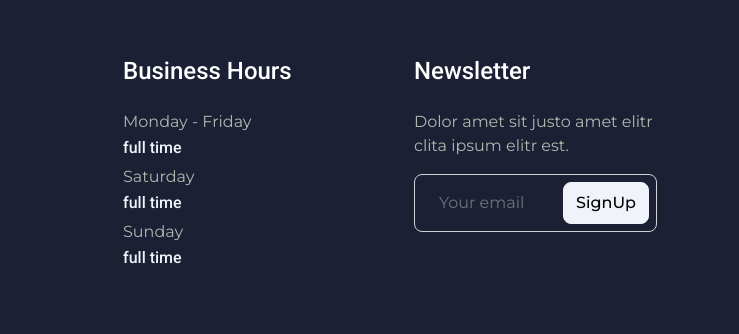
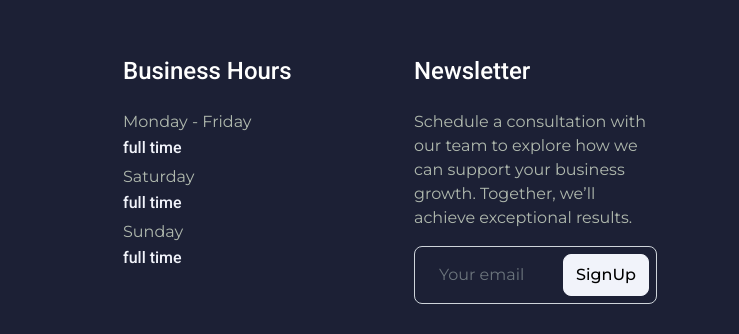
Before and after one commit to kiimdigitalmarketingagency/kiimdigitalmarketingagency.github.io, a plain HTML site: page about.html in a window 1280 px wide. Shown: the part 2578-2912 px from the top of the page, 541-1280 px from the left. Drawn offline with nearby package versions, Linux system fonts and the light colour scheme.

Commit message:
Update about.html

```diff
--- a/about.html
+++ b/about.html
@@ -279,7 +279,7 @@ With a focus on creativity and results, we cultivate meaningful relationships an
                 </div>
                 <div class="col-lg-3 col-md-6">
                     <h4 class="text-white mb-4">Newsletter</h4>
-                    <p>Dolor amet sit justo amet elitr clita ipsum elitr est.</p>
+                    <p>Schedule a consultation with our team to explore how we can support your business growth. Together, we’ll achieve exceptional results.</p>
                     <div class="position-relative w-100">
                         <input class="form-control bg-transparent w-100 py-3 ps-4 pe-5" type="text" placeholder="Your email">
                         <button type="button" class="btn btn-light py-2 position-absolute top-0 end-0 mt-2 me-2">SignUp</button>
```
